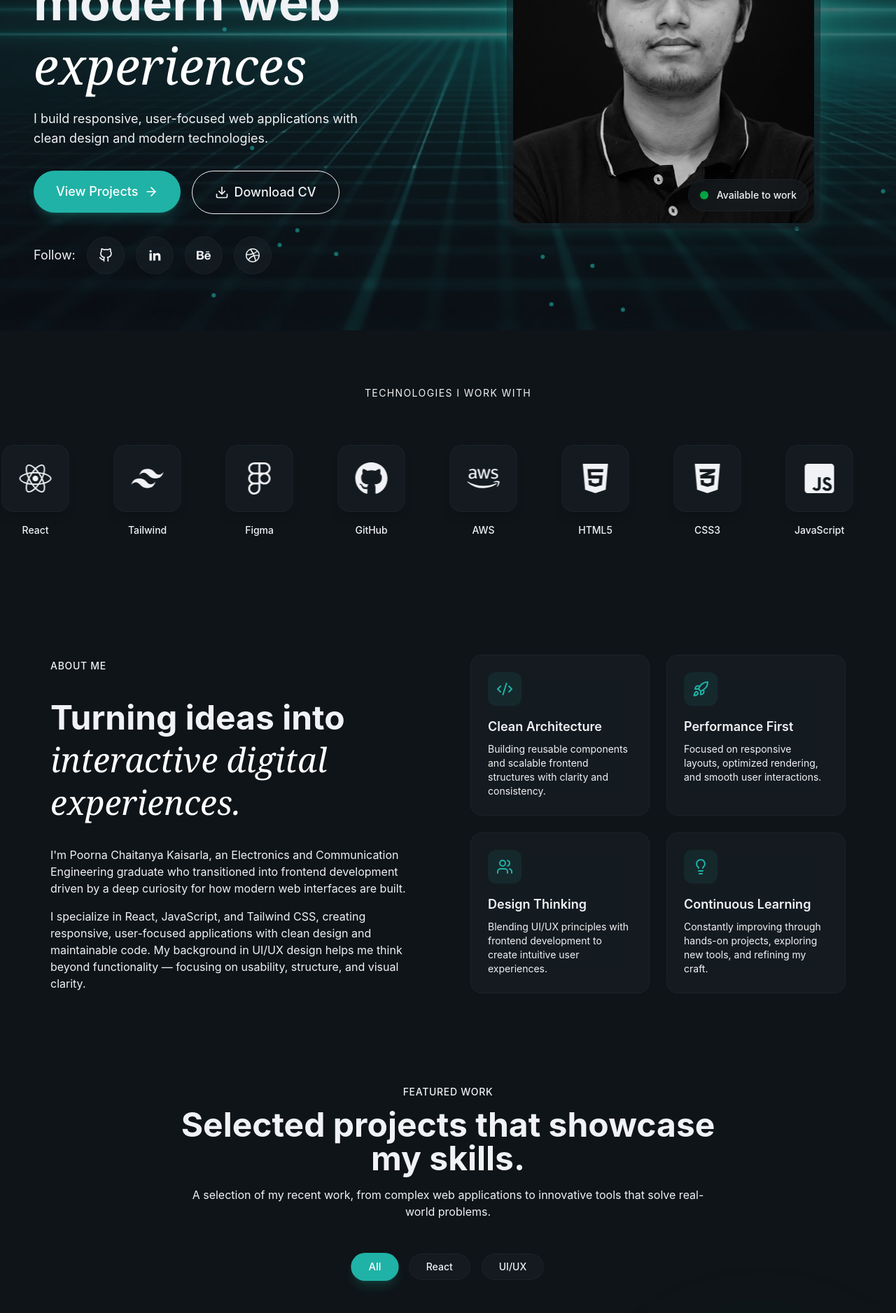
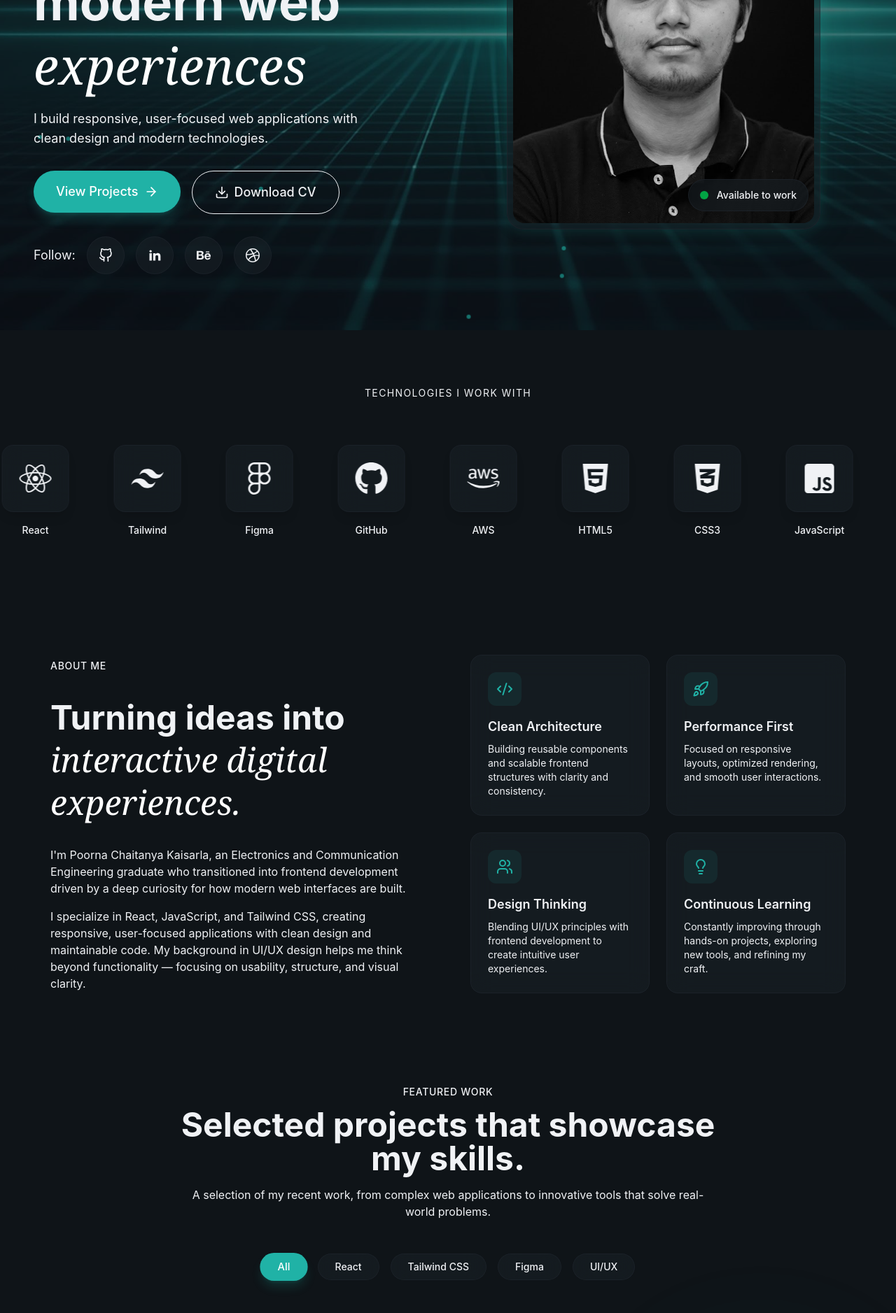
Before and after one commit to PoornaChaitanya/portfolio, a React (Vite) app: page / in a window 1280 px wide. Shown: the part 420-2297 px from the top of the page at 70% size. Built offline with nearby package versions, Linux system fonts and the light colour scheme.

Commit message:
Upgrade filter logic

```diff
--- a/src/components/ScrollProgress.jsx
+++ b/src/components/ScrollProgress.jsx
@@ -1,4 +1,4 @@
-import { motion, useScroll, useSpring } from "framer-motion";
+import { useScroll, useSpring, motion } from "framer-motion";
 import { useEffect, useState } from "react";
 import { ArrowUp } from "lucide-react";
 
--- a/src/sections/Contact.jsx
+++ b/src/sections/Contact.jsx
@@ -66,7 +66,7 @@ const Contact = () => {
       } else {
         throw new Error("Submission failed");
       }
-    } catch (error) {
+    } catch {
       setSubmitStatus({
         type: "error",
         message: "Something went wrong. Please try again.",
@@ -201,6 +201,7 @@ const Contact = () => {
                 <motion.div
                   initial={{ opacity: 0, scale: 0.95 }}
                   animate={{ opacity: 1, scale: 1 }}
+                  aria-live="polite"
                   className={`flex items-center gap-3 p-4 rounded-xl ${
                     submitStatus.type === "success"
                       ? "bg-green-500/10 border border-green-500/20 text-green-400"
--- a/src/sections/Hero.jsx
+++ b/src/sections/Hero.jsx
@@ -22,15 +22,15 @@ const staggerContainer = {
   },
 };
 
+const DO_COUNT = 30;
+const INITIAL_DOTS = [...Array(DO_COUNT)].map(() => ({
+  left: `${Math.random() * 100}%`,
+  top: `${Math.random() * 100}%`,
+  animationDuration: `${15 + Math.random() * 20}s`,
+  animationDelay: `${Math.random() * 5}s`,
+}));
+
 const Hero = () => {
-  const handleDownloadCV = () => {
-    const link = document.createElement("a");
-    link.href = "/resume.pdf";
-    link.download = "Chaitanya_Kaisarla_CV.pdf";
-    document.body.appendChild(link);
-    link.click();
-    document.body.removeChild(link);
-  };
 
   return (
     <section className="relative min-h-screen flex items-center overflow-hidden">
@@ -47,16 +47,16 @@ const Hero = () => {
 
       {/* Green Dots */}
       <div className="absolute inset-0 overflow-hidden pointer-events-none">
-        {[...Array(30)].map((_, i) => (
+        {INITIAL_DOTS.map((dot, i) => (
           <div
             className="absolute w-1.5 h-1.5 rounded-full opacity-60"
             key={i}
             style={{
               backgroundColor: "#20B2A6",
-              left: `${Math.random() * 100}%`,
-              top: `${Math.random() * 100}%`,
-              animation: `slow-drift ${15 + Math.random() * 20}s ease-in-out infinite`,
-              animationDelay: `${Math.random() * 5}s`,
+              left: dot.left,
+              top: dot.top,
+              animation: `slow-drift ${dot.animationDuration} ease-in-out infinite`,
+              animationDelay: dot.animationDelay,
             }}
           ></div>
         ))}
@@ -104,10 +104,12 @@ const Hero = () => {
                   View Projects <ArrowRight className="w-5 h-5" />
                 </Button>
               </a>
-              <AnimatedBorderButton onClick={handleDownloadCV}>
-                <Download className="w-5 h-5" />
-                Download CV
-              </AnimatedBorderButton>
+              <a href="/resume.pdf" download="Chaitanya_Kaisarla_CV.pdf">
+                <AnimatedBorderButton tabIndex="-1">
+                  <Download className="w-5 h-5" />
+                  Download CV
+                </AnimatedBorderButton>
+              </a>
             </motion.div>
 
             {/* Social Links */}
--- a/src/sections/Projects.jsx
+++ b/src/sections/Projects.jsx
@@ -16,19 +16,16 @@ const fadeUp = {
 const Projects = () => {
   const [activeFilter, setActiveFilter] = useState("All");
 
-  // Extract unique categories from projects tags, conceptually simplifying them
-  const categories = ["All", "React", "UI/UX"];
+  const uniqueTags = Array.from(
+    new Set(PROJECTS.flatMap((project) => project.tags))
+  );
+
+  const categories = ["All", "React", "Tailwind CSS", "Figma", "UI/UX"].filter(
+    (tag) => tag === "All" || uniqueTags.includes(tag)
+  );
 
   const filteredProjects = PROJECTS.filter((project) => {
     if (activeFilter === "All") return true;
-
-    // Map internal tags to generalized categories
-    if (activeFilter === "React") return project.tags.includes("React");
-    if (activeFilter === "UI/UX")
-      return (
-        project.tags.includes("Tailwind") || project.tags.includes("Figma")
-      );
-
     return project.tags.includes(activeFilter);
   });
 
```
